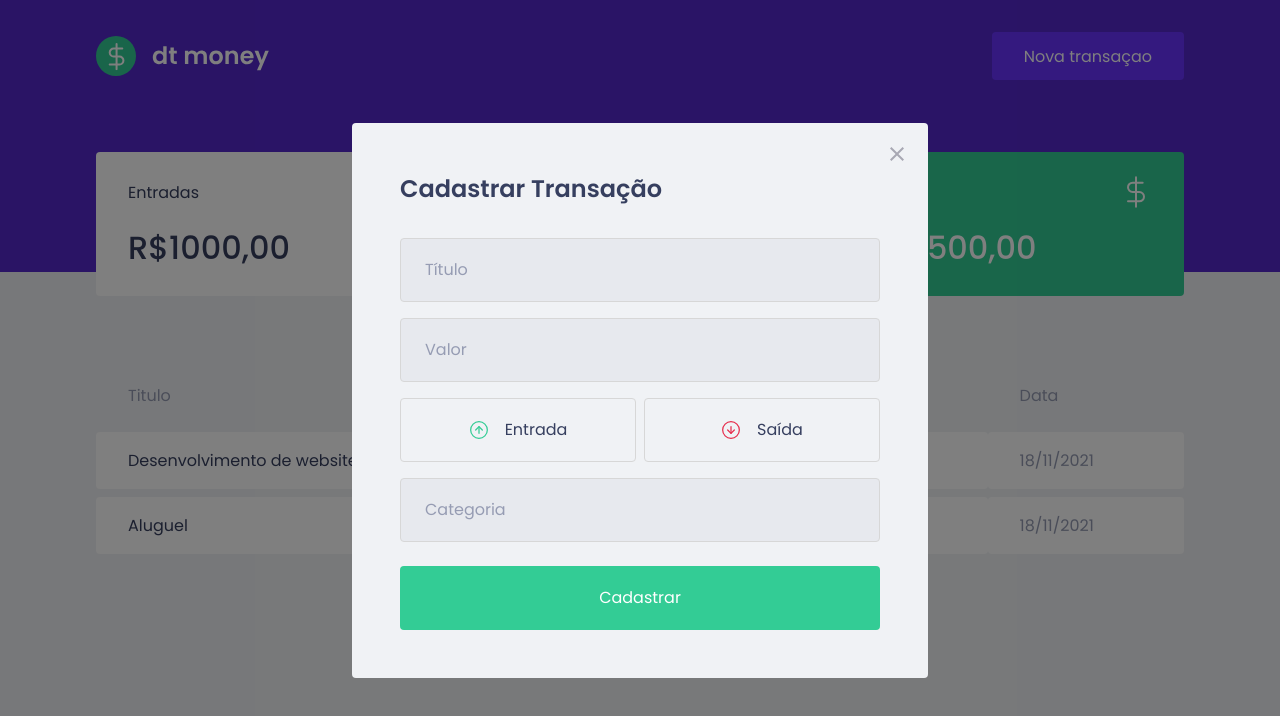
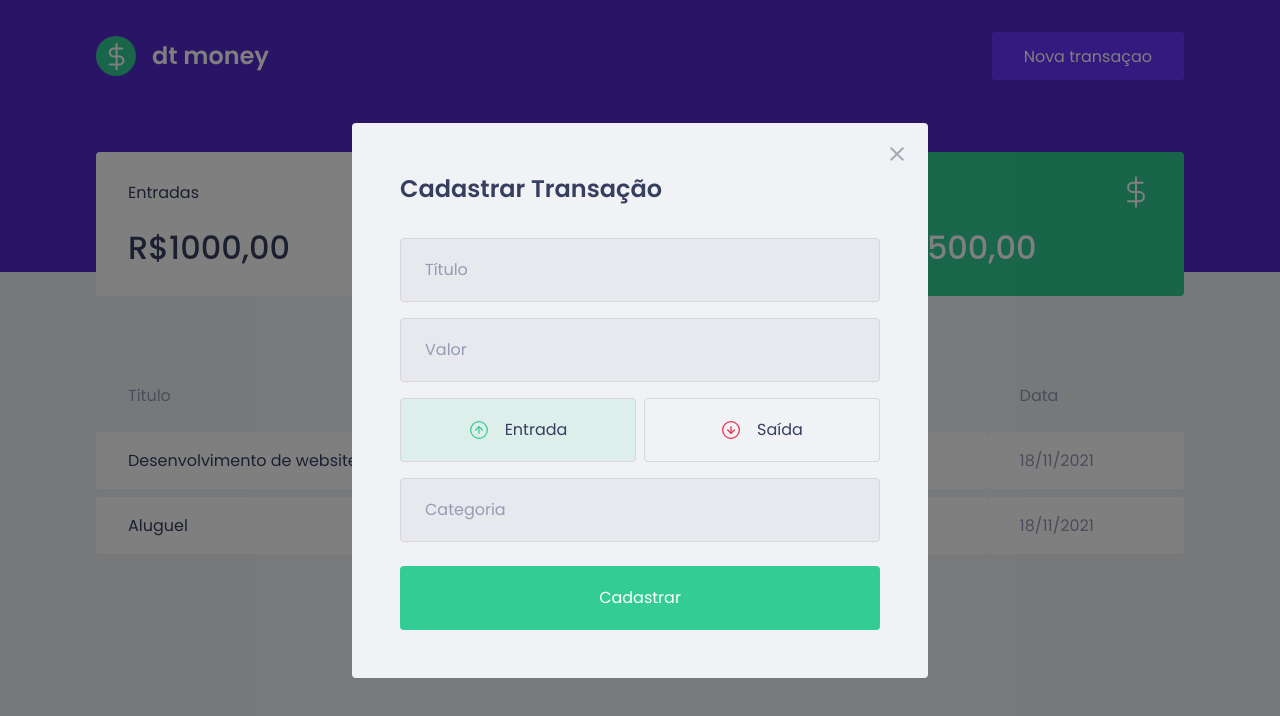
Before and after one commit to arthurmarconcini/dtmoney, a React (Create React App) app: page / in a window 1280 px wide. Both pictures are taken after a click on the button "Nova transaçao". Shown: the top 716 px of the page. Built offline with nearby package versions, Linux system fonts and the light colour scheme; no server answers; what miragejs would draw is missing.

Commit message:
feat: button deposit & withdraw button styles

```diff
--- a/src/components/NewTransactionModal/index.tsx
+++ b/src/components/NewTransactionModal/index.tsx
@@ -1,9 +1,10 @@
 import Modal from 'react-modal'
-import { Container, TransactionTypeContainer } from './styles'
+import { Container, RadioBox, TransactionTypeContainer } from './styles'
 
 import closeImg from '../../assets/close.svg'
 import incomeImg from '../../assets/income.svg'
 import outcomeImg from '../../assets/outcome.svg'
+import { useState } from 'react'
 
 interface NewTransactionModalProps {
   isOpen: boolean
@@ -14,6 +15,8 @@
   isOpen,
   onRequestClose
 }: NewTransactionModalProps) {
+  const [type, setType] = useState('deposit')
+
   return (
     <Modal
       isOpen={isOpen}
@@ -36,14 +39,24 @@
         <input type="number" placeholder="Valor" />
 
         <TransactionTypeContainer>
-          <button type="button">
+          <RadioBox
+            type="button"
+            isActive={type === 'deposit'}
+            activeColor="green"
+            onClick={() => setType('deposit')}
+          >
             <img src={incomeImg} alt="Entrada" />
             <span>Entrada</span>
-          </button>
-          <button type="button">
+          </RadioBox>
+          <RadioBox
+            type="button"
+            isActive={type === 'withdraw'}
+            activeColor="red"
+            onClick={() => setType('withdraw')}
+          >
             <img src={outcomeImg} alt="Saída" />
             <span>Saída</span>
-          </button>
+          </RadioBox>
         </TransactionTypeContainer>
 
         <input placeholder="Categoria" />
--- a/src/components/NewTransactionModal/styles.ts
+++ b/src/components/NewTransactionModal/styles.ts
@@ -1,5 +1,5 @@
 import styled from 'styled-components'
-import { darken } from 'polished'
+import { darken, transparentize } from 'polished'
 
 export const Container = styled.form`
   h2 {
@@ -53,13 +53,26 @@
   display: grid;
   grid-template-columns: 1fr 1fr;
   gap: 0.5rem;
+`
 
-  button {
+const colors = {
+  green: '#33CC95',
+  red: '#E52E4D'
+}
+
+interface RadioBoxProps {
+  isActive: boolean;
+  activeColor: 'green' | 'red';
+}
+
+export const RadioBox = styled.button<RadioBoxProps>`
   height: 4rem;
   border: 1px solid #d7d7d7;
   border-radius: 0.25rem;
 
-    background: transparent;
+  background: ${(props) => props.isActive
+  ? transparentize(0.9, colors[props.activeColor])
+  : 'transparent'};
 
   display: flex;
   align-items: center;
@@ -82,5 +95,4 @@
       font-size: 1rem;
     color: var(--text-title);
   }
-  }
 `
```
Lines whose indentation alone changed are shown as unchanged.
